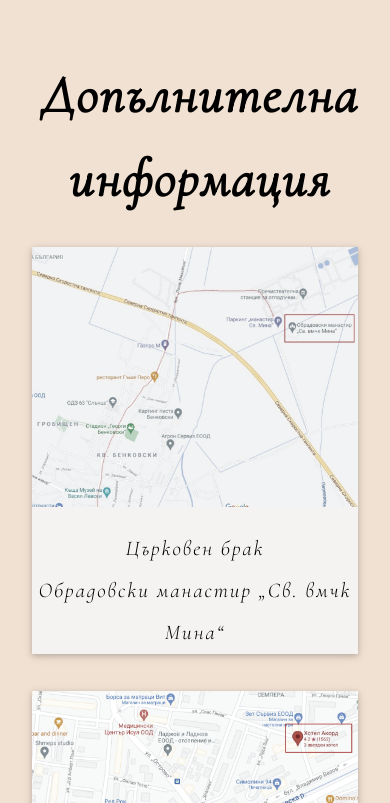
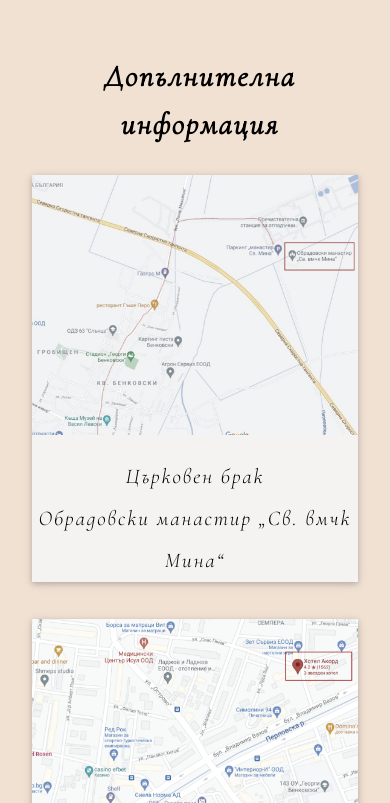
Before and after one commit to 1337sh33p/1337sh33p.github.io, a plain HTML site: page index.html in a window 390 px wide. Shown: the part 3568-4371 px from the top of the page. Drawn offline with nearby package versions, Linux system fonts and the light colour scheme.

Commit message:
Fixed some stuff

```diff
--- a/style.css
+++ b/style.css
@@ -89,7 +89,7 @@ img.program{
     margin-bottom: 190px;
   }
 
-  #program h1{
+  #program h1, #info h1{
     font-size: 2rem;
   }
 }
```
Also changed, not shown: index.html (+1 -0 lines).
